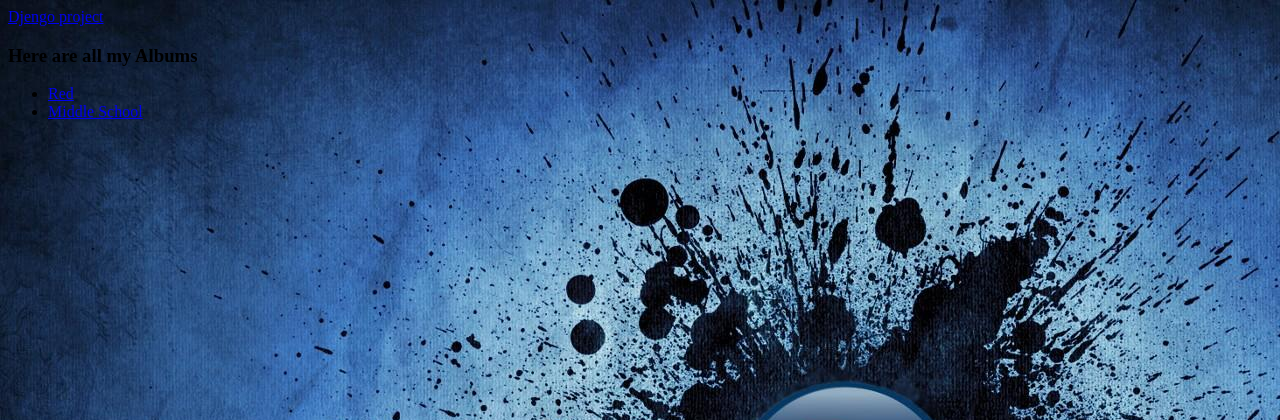
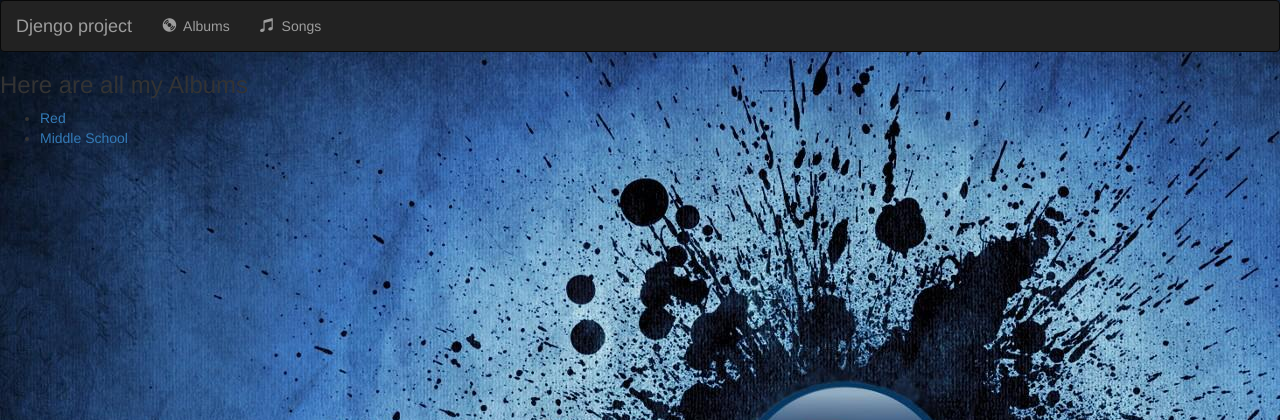
Before and after one commit to shkhaider2015/Django_First, a Django app: page /music/ in a window 1280 px wide. Shown: the top 420 px of the page. Run offline with Django 3.2, Linux system fonts and the light colour scheme; data comes from the database, SQL or seed files in the repository; some libraries are stand-ins or nearby versions.

Commit message:
Navbar Designing
Signed-off-by: Shakeel Haider <43218437+shkhaider2015@users.noreply.github.com>

```diff
--- a/Music/templates/music/index.html
+++ b/Music/templates/music/index.html
@@ -1,16 +1,46 @@
 <!-- Load the path to your static files -->
 {% load staticfiles  %}
 <link rel="stylesheet" type="text/css" href="{% static 'music/style.css' %}" />
-<link rel="stylesheet" type="text/css" href="https://fonts.googleapis.com/css?family=Satisfy" />
-<script src="https://ajax.googleapis.com/ajax/libs/jquery/3.4.1/jquery.min.js"></script>
-<script src="https://maxcdn.bootstrapcdn.com/bootstrap/3.4.0/js/bootstrap.min.js"></script>
+<link rel="stylesheet" href="https://maxcdn.bootstrapcdn.com/bootstrap/3.3.6/css/bootstrap.min.css">
+<link href='https://fonts.googleapis.com/css?family=Satisfy' rel='stylesheet' type='text/css'>
+<script src="https://ajax.googleapis.com/ajax/libs/jquery/1.12.0/jquery.min.js"></script>
+<script src="http://maxcdn.bootstrapcdn.com/bootstrap/3.3.6/js/bootstrap.min.js"></script>
 
-<nav class="navbar navbar-default">
+<nav class="navbar navbar-inverse">
     <div class="container-fluid">
-        <!-- logo -->
+        <!-- Header -->
         <div class="navbar-header">
+            <button type="button" class="navbar-toggle" data-toggle="collapse" data-target="#topNavBar">
+                <span class="icon-bar"></span>
+                <span class="icon-bar"></span>
+                <span class="icon-bar"></span>
+            </button>
             <a class="navbar-brand" href="{% url 'music:index' %}">Djengo project</a>
         </div>
+
+         <!-- Items -->
+            <div class="collapse navbar-collapse">
+                <ul class="nav navbar-nav">
+                    <li class="" >
+                        <a href="{% url 'music:index' %}">
+                            <span class="glyphicon glyphicon-cd" aria-hidden="true"></span>&nbsp;
+                            Albums
+                        </a>
+                    </li>
+
+                    <li class="" >
+                        <a href="#">
+                            <span class="glyphicon glyphicon-music" aria-hidden="true"></span>&nbsp;
+                            Songs
+                        </a>
+                    </li>
+
+
+                </ul>
+            </div>
+
+
+
 
     </div>
 </nav>
```
